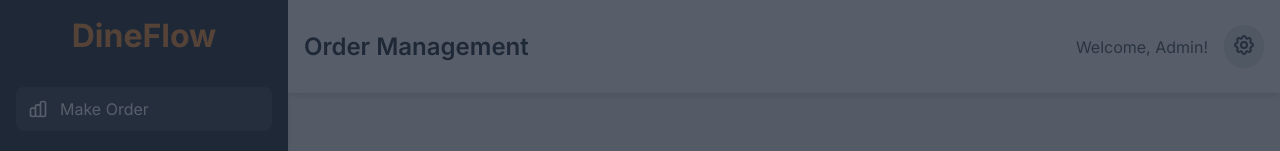
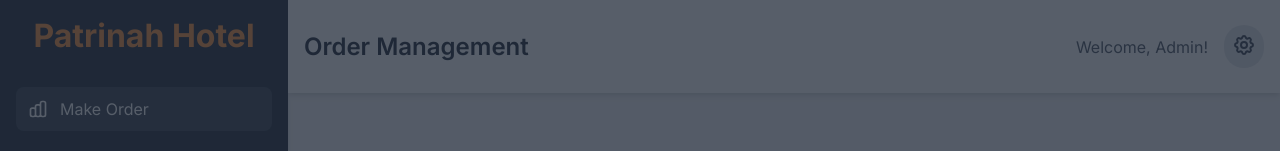
Before and after one commit to nachwerarichard/restaurantmgtsys, a website: page home7.html in a window 1280 px wide. Shown: the top 151 px of the page. Drawn offline with nearby package versions, Linux system fonts and the light colour scheme; no server answers.

Commit message:
Update home7.html

```diff
--- a/home7.html
+++ b/home7.html
@@ -57,7 +57,7 @@
     <!-- Sidebar Navigation -->
     <aside class="sidebar" id="sidebar">
         <div class="sidebar-title">
-            DineFlow
+             Patrinah Hotel
         </div>
         <nav class="sidebar-nav">
             <ul>
```
